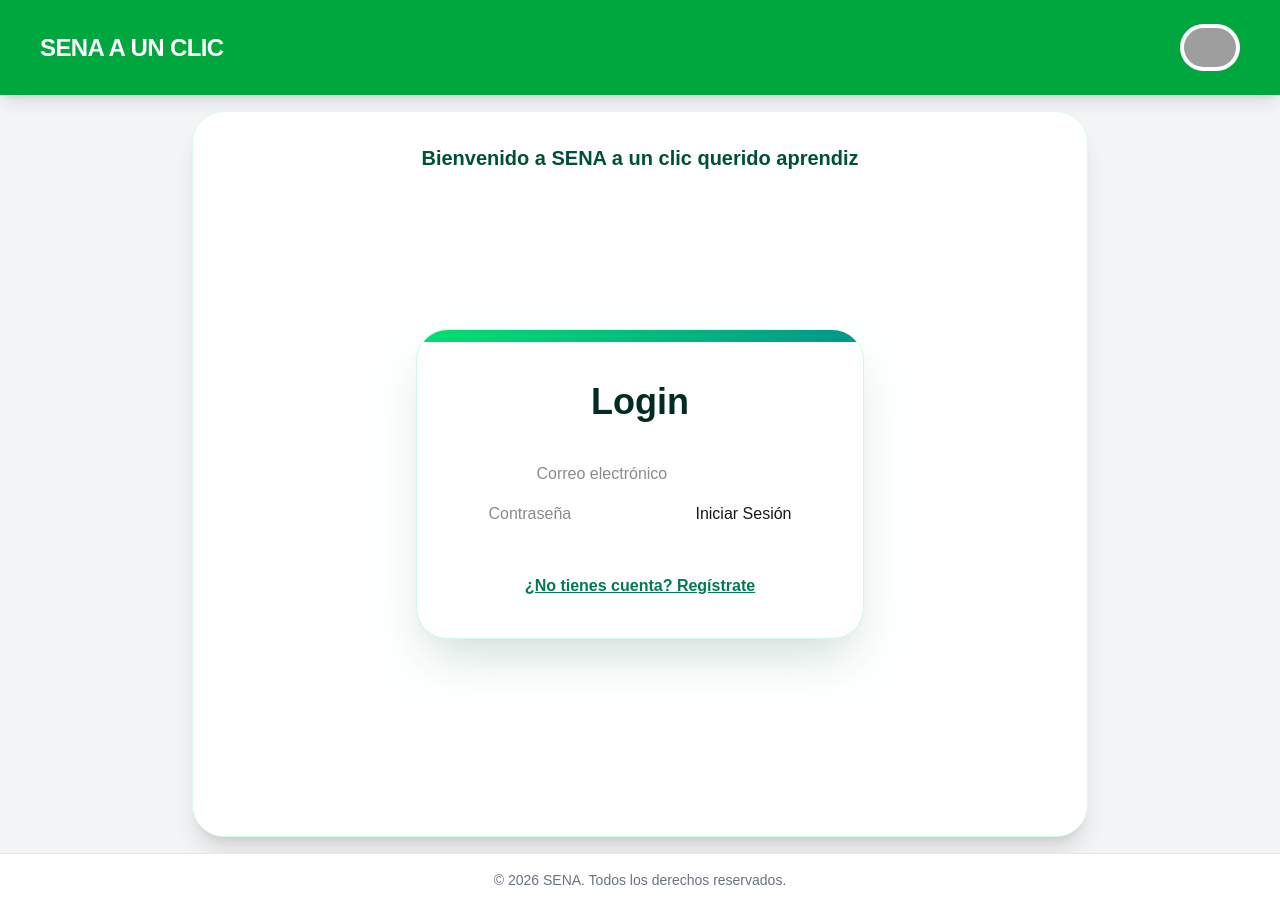
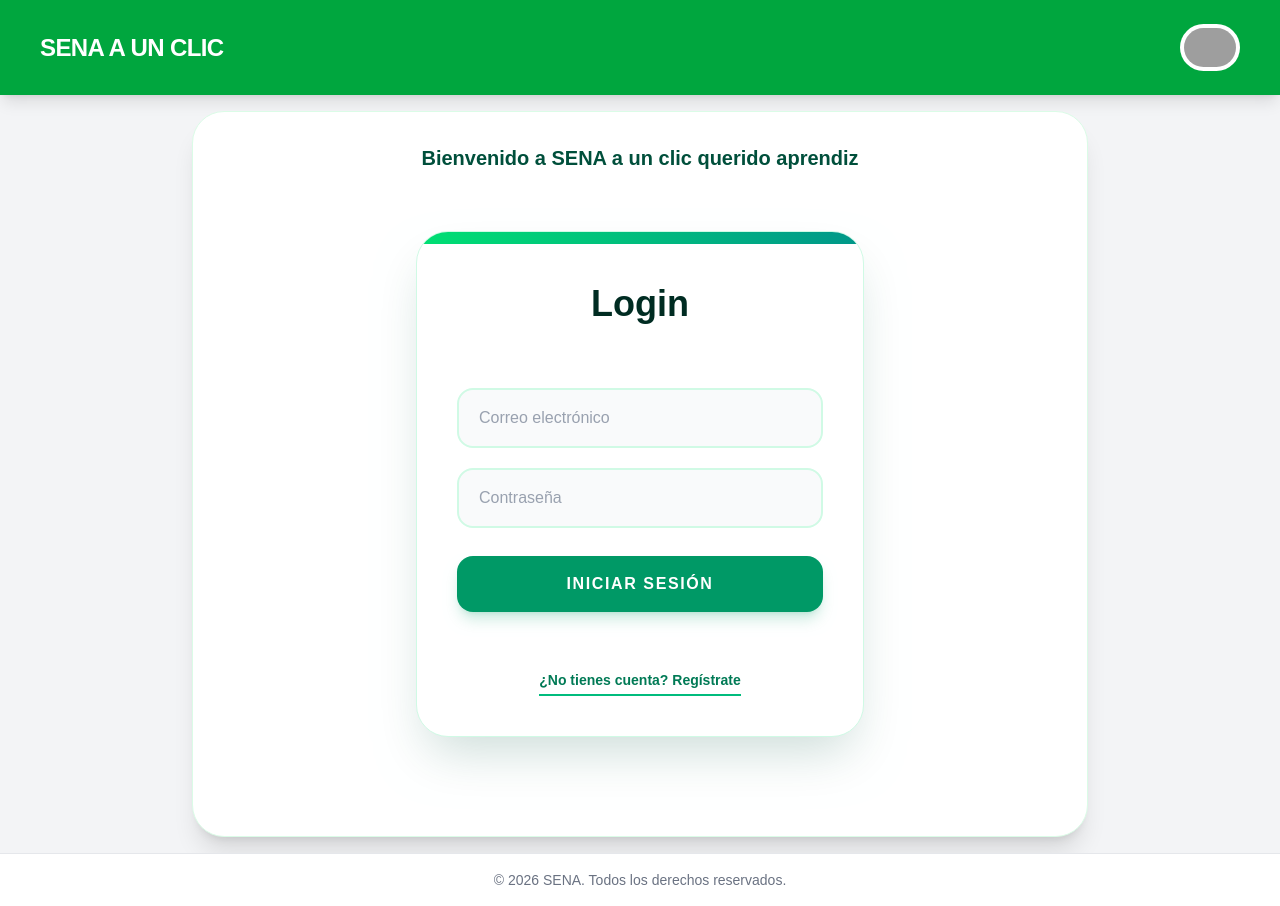
Before and after one commit to jhonlenis/proyect-grad-v1, a Next.js app: page / in a window 1280 px wide. Built offline with nearby package versions, Linux system fonts and the light colour scheme; grey boxes are pictures that could not be loaded.

Commit message:
algunas correciones en el fron y algunas correciones en login, mensaje de ingreso por jhon

```diff
--- /dev/null
+++ b/app/api/login/route.js
@@ -0,0 +1,45 @@
+import db from "@/lib/db";
+
+export async function POST(request) {
+    try {
+        const { correo, password } = await request.json();
+
+        // Buscamos al usuario por su email
+        // IMPORTANTE: En producción, usa bcrypt.compare() para la contraseña
+        const [rows] = await db.query(
+            "SELECT * FROM usuarios WHERE correo = ? AND password = ?",
+            [correo, password]
+        );
+
+        const usuarios = rows;
+
+        if (usuarios.length > 0) {
+            const user = usuarios[0];
+            // No devolvemos la contraseña al frontend por seguridad
+            const { password: _, ...userWithoutPassword } = user;
+
+            return new Response(JSON.stringify({
+                message: "Login exitoso",
+                user: userWithoutPassword
+            }), {
+                status: 200,
+                headers: { "Content-Type": "application/json" }
+            });
+        } else {
+            return new Response(JSON.stringify({
+                error: "Credenciales incorrectas"
+            }), {
+                status: 401,
+                headers: { "Content-Type": "application/json" }
+            });
+        }
+    } catch (error) {
+        console.error("Error en el login:", error);
+        return new Response(JSON.stringify({
+            error: "Error interno del servidor"
+        }), {
+            status: 500,
+            headers: { "Content-Type": "application/json" }
+        });
+    }
+}
--- a/app/components/auth/AuthForm.tsx
+++ b/app/components/auth/AuthForm.tsx
@@ -25,7 +25,7 @@
           <div className="mt-8 text-center">
             <button
               onClick={() => setIsLogin(!isLogin)}
-              className="text-emerald-700 font-semibold hover:text-emerald-500 underline"
+              className="text-emerald-700 font-semibold hover:text-emerald-700 transition-colors text-sm border-b-2 border-emerald-500 pb-1"
             >
               {isLogin
                 ? "¿No tienes cuenta? Regístrate"
--- a/app/components/auth/LoginForm.tsx
+++ b/app/components/auth/LoginForm.tsx
@@ -1,64 +1,85 @@
+"use client";
+
 import { useState, ChangeEvent, FormEvent } from "react";
 
 interface LoginData {
-  email: string;
+  correo: string;
   password: string;
 }
 
 export default function LoginForm() {
   const [formData, setFormData] = useState<LoginData>({
-    email: "",
+    correo: "",
     password: "",
   });
+  const [loading, setLoading] = useState(false);
 
   const handleChange = (e: ChangeEvent<HTMLInputElement>) => {
     const { name, value } = e.target;
-
-    setFormData((prev) => ({
-      ...prev,
-      [name]: value,
-    }));
+    setFormData((prev) => ({ ...prev, [name]: value }));
   };
 
   const handleSubmit = async (e: FormEvent<HTMLFormElement>) => {
     e.preventDefault();
+    setLoading(true);
 
+    try {
       const res = await fetch("/api/login", {
         method: "POST",
-      headers: {
-        "Content-Type": "application/json",
-      },
+        headers: { "Content-Type": "application/json" },
         body: JSON.stringify(formData),
       });
 
       const data = await res.json();
 
-    console.log(data);
+      if (res.ok) {
+        alert(`¡Bienvenido , ${data.user.nombres || 'Aprendiz'}!`);
+        // Aquí podrías redirigir: router.push('/dashboard')
+      } else {
+        alert(data.error || "Error al iniciar sesión");
+      }
+    } catch (error) {
+      alert("Error de conexión con el servidor");
+    } finally {
+      setLoading(false);
+    }
   };
 
   return (
-    <form onSubmit={handleSubmit} className="space-y-4">
-
+    <div className="w-full max-w-md mx-auto py-6">
+      <form onSubmit={handleSubmit} className="flex flex-col gap-5">
+        <div className="w-full">
           <input
-        type="email"
-        name="email"
+            type="text"
+            name="correo"
             placeholder="Correo electrónico"
+            value={formData.correo}
             onChange={handleChange}
+            className="w-full px-5 py-4 rounded-2xl bg-gray-50 border-2 border-emerald-100 focus:border-emerald-500 focus:bg-white text-black outline-none transition-all placeholder:text-gray-400"
             required
           />
+        </div>
 
+        <div className="w-full">
           <input
             type="password"
             name="password"
             placeholder="Contraseña"
+            value={formData.password}
             onChange={handleChange}
+            className="w-full px-5 py-4 rounded-2xl bg-gray-50 border-2 border-emerald-100 focus:border-emerald-500 focus:bg-white text-black outline-none transition-all placeholder:text-gray-400"
             required
           />
+        </div>
 
-      <button type="submit">
-        Iniciar Sesión
+        <button
+          type="submit"
+          disabled={loading}
+          className={`w-full py-4 ${loading ? 'bg-gray-400' : 'bg-emerald-600 hover:bg-emerald-700'} text-white font-bold rounded-2xl shadow-lg shadow-emerald-600/20 active:scale-[0.98] transition-all uppercase tracking-widest mt-2`}
+        >
+          {loading ? "Cargando..." : "Iniciar Sesión"}
         </button>
-
       </form>
+    </div>
   );
 }
--- a/app/components/auth/RegistroForm.tsx
+++ b/app/components/auth/RegistroForm.tsx
@@ -1,3 +1,5 @@
+"use client";
+
 import { useState, ChangeEvent, FormEvent } from "react";
 
 interface RegisterData {
@@ -19,7 +21,6 @@
 
   const handleChange = (e: ChangeEvent<HTMLInputElement>) => {
     const { name, value } = e.target;
-
     setFormData((prev) => ({
       ...prev,
       [name]: value,
@@ -28,67 +29,83 @@
 
   const handleSubmit = async (e: FormEvent<HTMLFormElement>) => {
     e.preventDefault();
-
     const res = await fetch("/api/registro", {
       method: "POST",
-      headers: {
-        "Content-Type": "application/json",
-      },
+      headers: { "Content-Type": "application/json" },
       body: JSON.stringify(formData),
     });
-
     const data = await res.json();
-
     console.log(data);
   };
 
   return (
-    <form onSubmit={handleSubmit} className="space-y-4">
+    <div className="w-full max-w-lg mx-auto py-6">
+      {/* Título en Negro */}
 
+      <form onSubmit={handleSubmit} className="flex flex-col gap-4">
+        {/* Fila: Nombres y Apellidos */}
+        <div className="grid grid-cols-1 md:grid-cols-2 gap-4">
           <input
             type="text"
             name="nombres"
-        placeholder="Nombre"
+            placeholder="Nombres"
+            value={formData.nombres}
             onChange={handleChange}
+            className="w-full px-5 py-4 rounded-2xl bg-gray-50 border-2 border-emerald-100 focus:border-emerald-500 focus:bg-white text-black outline-none transition-all placeholder:text-gray-400"
             required
           />
-
           <input
             type="text"
             name="apellidos"
             placeholder="Apellidos"
+            value={formData.apellidos}
             onChange={handleChange}
+            className="w-full px-5 py-4 rounded-2xl bg-gray-50 border-2 border-emerald-100 focus:border-emerald-500 focus:bg-white text-black outline-none transition-all placeholder:text-gray-400"
+            required
+          />
+        </div>
+
+        {/* Campo Documento */}
+        <input
+          type="text"
+          name="documento"
+          placeholder="Documento de identidad"
+          value={formData.documento}
+          onChange={handleChange}
+          className="w-full px-5 py-4 rounded-2xl bg-gray-50 border-2 border-emerald-100 focus:border-emerald-500 focus:bg-white text-black outline-none transition-all placeholder:text-gray-400"
           required
         />
 
+        {/* Campo Correo */}
         <input
           type="email"
           name="email"
-        placeholder="Correo"
+          placeholder="Correo electrónico"
+          value={formData.email}
           onChange={handleChange}
+          className="w-full px-5 py-4 rounded-2xl bg-gray-50 border-2 border-emerald-100 focus:border-emerald-500 focus:bg-white text-black outline-none transition-all placeholder:text-gray-400"
           required
         />
 
-      <input
-        type="text"
-        name="documento"
-        placeholder="Documento"
-        onChange={handleChange}
-        required
-      />
-
+        {/* Campo Contraseña */}
         <input
           type="password"
           name="password"
           placeholder="Contraseña"
+          value={formData.password}
           onChange={handleChange}
+          className="w-full px-5 py-4 rounded-2xl bg-gray-50 border-2 border-emerald-100 focus:border-emerald-500 focus:bg-white text-black outline-none transition-all placeholder:text-gray-400"
           required
         />
 
-      <button type="submit">
+        {/* Botón de Acción */}
+        <button
+          type="submit"
+          className="w-full py-4 bg-emerald-600 hover:bg-emerald-700 text-white font-bold rounded-2xl shadow-lg shadow-emerald-600/20 active:scale-[0.98] transition-all uppercase tracking-widest mt-4"
+        >
           Crear Cuenta
         </button>
-
       </form>
+    </div>
   );
 }
```
Lines whose indentation alone changed are shown as unchanged.
